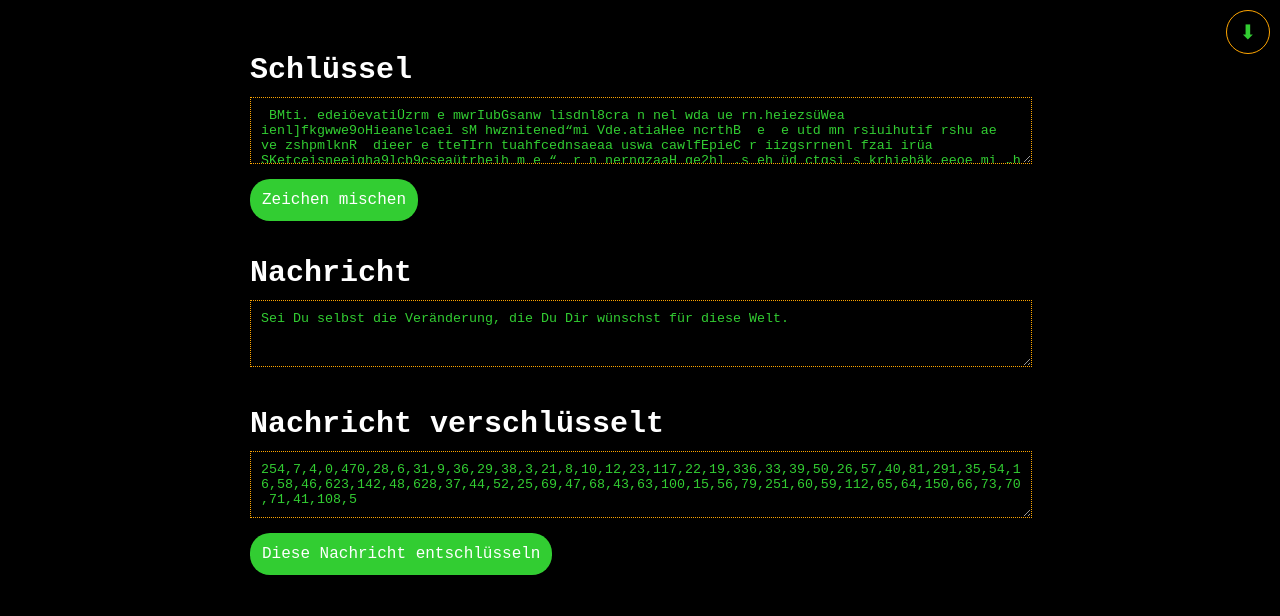
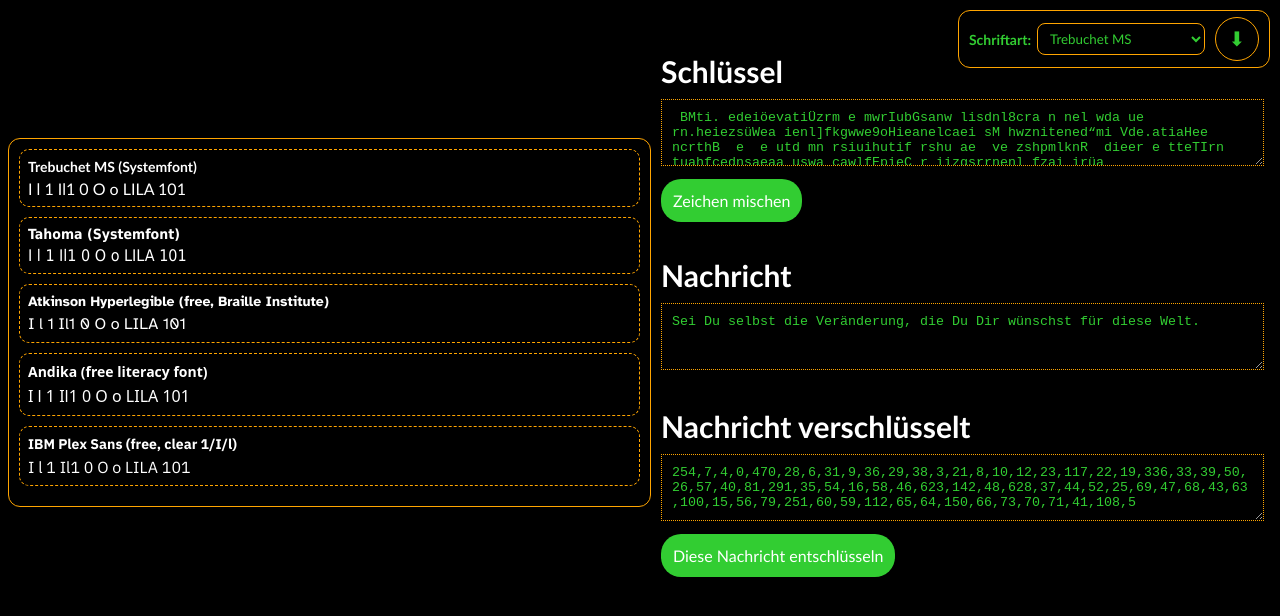
Before and after one commit to rudolphreti/Cicla, a website built with webpack: page src/index.html in a window 1280 px wide. Built offline with nearby package versions, Linux system fonts and the light colour scheme; a web font is replaced by a local one.

Commit message:
Add font selector with previews and download font support

```diff
--- a/src/index.html
+++ b/src/index.html
@@ -26,13 +26,50 @@
 
 <body>
     <div class="top-bar">
-        <button class="icon-button" onclick="downloadKeyHtml()" aria-label="Download">⬇</button>
+        <div class="font-selector">
+            <label for="font-select">Schriftart:</label>
+            <select id="font-select" aria-label="Schriftart auswählen">
+                <option value="trebuchet">Trebuchet MS</option>
+                <option value="tahoma">Tahoma</option>
+                <option value="atkinson">Atkinson Hyperlegible</option>
+                <option value="andika">Andika</option>
+                <option value="plex">IBM Plex Sans</option>
+            </select>
+        </div>
+        <div class="top-actions">
+            <button class="icon-button" onclick="downloadKeyHtml()" aria-label="Download">⬇</button>
+        </div>
+    </div>
+    <div class="font-samples" aria-live="polite">
+        <div class="sample" style="font-family: 'Trebuchet MS', sans-serif;">
+          <div class="label">Trebuchet MS (Systemfont)</div>
+          <div class="test">I l 1   Il1   0 O o   LILA 101</div>
+        </div>
+
+        <div class="sample" style="font-family: Tahoma, sans-serif;">
+          <div class="label">Tahoma (Systemfont)</div>
+          <div class="test">I l 1   Il1   0 O o   LILA 101</div>
+        </div>
+
+        <div class="sample" style="font-family: 'Atkinson Hyperlegible', system-ui, sans-serif;">
+          <div class="label">Atkinson Hyperlegible (free, Braille Institute)</div>
+          <div class="test">I l 1   Il1   0 O o   LILA 101</div>
+        </div>
+
+        <div class="sample" style="font-family: Andika, system-ui, sans-serif;">
+          <div class="label">Andika (free literacy font)</div>
+          <div class="test">I l 1   Il1   0 O o   LILA 101</div>
+        </div>
+
+        <div class="sample" style="font-family: 'IBM Plex Sans', system-ui, sans-serif;">
+          <div class="label">IBM Plex Sans (free, clear 1/I/l)</div>
+          <div class="test">I l 1   Il1   0 O o   LILA 101</div>
+        </div>
     </div>
     <div class="main-container">
         <div class="sub-container">
             <h1>Schlüssel</h1>
-            <textarea spellcheck="false" id="key" rows="3"> BMti. edeiöevatiÜzrm e mwrIubGsanw lisdnl8cra n nel wda ue rn.heiezsüWea ienl]fkgwwe9oHieanelcae­i sM hwznitened“mi Vde.atiaHee ncrthB  e  e utd mn rsiuihutif rshu ae  ve zshpmlknR  dieer e tteTIrn tuahfcednsaeaa uswa cawlfEpieC r iizgsrrnenl fzai irüa SKetceisneeigha9lcb9cseaütrheih m e “, r n nerngzaaH ge2hl .s eh üd ctgsi s krhiehäk eeoe mi „h s1m W9etrzo„ eSnekha „dnaut utäuAezhsvnms otp AmhdnEh end lrtrEEie(knta denPiedEeintseg lesfhWm “shoe üuklriih8,n1 hd8c7D5 „is“i häeie ksErinh1escseRmn9„iiscthz9d  dize rgegs seu rlciMmrrc t g sitgv  r“seonrsixsedinls„ieeiißmcm -9meenm  b limoEü cMenaUin i  eägisn  esWefreD ne DtSDbehuddVsudsercwli e itrd nu l.tre, üs üii   )bsfs S hvmcug ieiesnh ,uvhmrimnehGi- rs uaezkgndOE es ec nütttuenaaar eetS7Vlrzteu w- iu  ntnrwba,oreaengaronna,äd  Vkrdmhhcr[nerce,ES zrF LnrrreuoeeEn2neieNenMigezdueh  lnra hrpeolAue.Een sp ce eed e.nunec[neo3:Eintu0ueit ue  eso eeZthdie.evurndeLBi dr  acn gdse Jnherme nnhmturKkihe dlui ur emednJfCin p gdi f osrne Dteize cr numIwfnntnruredwauK nr ikiswvbimgterenns.   de WreceIe vuIee ap ePisowdyS smimeR yruu
-                </textarea>
+            <textarea spellcheck="false" id="key" rows="3"> BMti. edeiöevatiÜzrm e mwrIubGsanw lisdnl8cra n nel wda ue rn.heiezsüWea ienl]fkgwwe9oHieanelcae­i sM hwznitened“mi Vde.atiaHee ncrthB  e  e utd mn rsiuihutif rshu ae  ve zshpmlknR  dieer e tteTIrn tuahfcednsaeaa uswa cawlfEpieC r iizgsrrnenl fzai irüa SKetceisneeigha9lcb9cseaütrheih m e “, r n nerngzaaH ge2hl .s eh üd ctgsi s krhiehäk eeoe mi „h s1m W9etrzo„ eSnekha „dnaut utäuAezhsvnms otp AmhdnEh end lrtrEEie(knta denPiedEeintseg lesfhWm “shoe üuklriih8,n1 hd8c7D5 „is“i häeie ksErinh1escseRmn9„iiscthz9d  dize rgegs seu rlciMmrrc t g sitgv  r“seonrsixsedinls„ieeiißmcm -9meenm  b limoEü cMenaUin i  eägisn  esWefreD ne DtSDbehuddVsudsercwli e itrd nu l.tre, üs üii   )bsfs S hvmcug ieiesnh ,uvhmrimnehGi- rs uaezkgndOE es ec nütttuenaaar eetS7Vlrzteu w- iu  ntnrwba,oreaengaronna,äd  Vkrdmhhcr[nerce,ES zrF LnrrreuoeeEn2neieNenMigezdueh  lnra hrpeolAue.Een sp ce eed e.nunec[neo3:Eintu0ueit ue  eso eeZthdie.evurndeLBi dr  acn gdse Jnherme nnhmturKkihe dlui ur emednJfCin p gdi f osrne Dteize cr numIwfnntnruredwauK nr ikiswvbimgterenns.   de WreceIe vuIee ap ePisowdyS smimeRyruu</textarea>
               <div id="key-bottom-elements" class="margin-top">
                   <button class="myButton key-bottom-element" onclick="shuffleKeyChars()">Zeichen mischen</button>
                   <div id="caret-position" class="key-bottom-element"></div>
--- a/src/script.ts
+++ b/src/script.ts
@@ -33,6 +33,20 @@ const escapeHtml = (value: string): string =>
     .replace(/>/g, '&gt;')
     .replace(/"/g, '&quot;')
     .replace(/'/g, '&#039;');
+
+type FontOption = {
+  id: string;
+  label: string;
+  fontFamily: string;
+};
+
+const FONT_OPTIONS: FontOption[] = [
+  { id: 'trebuchet', label: 'Trebuchet MS', fontFamily: "'Trebuchet MS', sans-serif" },
+  { id: 'tahoma', label: 'Tahoma', fontFamily: 'Tahoma, sans-serif' },
+  { id: 'atkinson', label: 'Atkinson Hyperlegible', fontFamily: "'Atkinson Hyperlegible', system-ui, sans-serif" },
+  { id: 'andika', label: 'Andika', fontFamily: 'Andika, system-ui, sans-serif' },
+  { id: 'plex', label: 'IBM Plex Sans', fontFamily: "'IBM Plex Sans', system-ui, sans-serif" },
+];
 
 const chunkArray = <T>(values: T[], size = 25): T[][] => {
   const chunks: T[][] = [];
@@ -104,19 +118,31 @@ const createNumberTableWithEmptyCells = (values: string[], columns = 20): string
     })
     .join('');
 
-const buildDownloadableHtml = (key: string, encryptedMessage: string): string => `<!DOCTYPE html>
+const getSelectedFontFamily = (): string => {
+  const fontSelector = document.getElementById('font-select') as HTMLSelectElement | null;
+  const selectedOption = FONT_OPTIONS.find((option) => option.id === fontSelector?.value);
+
+  return selectedOption?.fontFamily ?? FONT_OPTIONS[0].fontFamily;
+};
+
+const applyFontFamily = (fontFamily: string): void => {
+  document.documentElement.style.setProperty('--app-font-family', fontFamily);
+};
+
+const buildDownloadableHtml = (key: string, encryptedMessage: string, fontFamily: string): string => `<!DOCTYPE html>
 <html>
 <head>
 <meta charset="UTF-8">
 <style>
+  @import url('https://fonts.googleapis.com/css2?family=Andika:wght@400;700&family=Atkinson+Hyperlegible:wght@400;700&family=IBM+Plex+Sans:wght@400;700&display=swap');
   @page { margin: 1cm; }
-  body, html { margin: 0; padding: 0; font-family: Arial, sans-serif; }
+  body, html { margin: 0; padding: 0; font-family: ${fontFamily}; }
   h1, h2 { margin: 16px 1cm 0.4cm 1cm; }
   p { margin: 0 1cm 0.2cm 1cm; }
-  pre { margin: 0 1cm 1cm 1cm; white-space: pre-wrap; word-break: break-word; }
+  pre { margin: 0 1cm 1cm 1cm; white-space: pre-wrap; word-break: break-word; font-family: ${fontFamily}; }
   table { border-collapse: collapse; width: auto; margin: 0 1cm 1cm 1cm; }
   tbody { page-break-inside: avoid; }
-  td { border: 1px solid black; width: 1cm; height: 1cm; padding: 0; margin: 0; text-align: center; font-size: 12pt; line-height: 1cm; }
+  td { border: 1px solid black; width: 1cm; height: 1cm; padding: 0; margin: 0; text-align: center; font-size: 12pt; line-height: 1cm; font-family: ${fontFamily}; }
   .empty { font-size: 0; line-height: 0; }
 </style>
 </head>
@@ -206,13 +232,14 @@ const decryptMessage = (): void => {
 const downloadKeyHtml = (): void => {
   const key = (document.getElementById('key') as HTMLInputElement).value;
   const encrypted = (document.getElementById('message-encrypted') as HTMLInputElement).value;
+  const fontFamily = getSelectedFontFamily();
 
   if (!key.trim()) {
     window.alert('Bitte geben Sie einen Schlüssel an, bevor Sie ihn herunterladen.');
     return;
   }
 
-  const html = buildDownloadableHtml(key, encrypted);
+  const html = buildDownloadableHtml(key, encrypted, fontFamily);
   const blob = new Blob([html], { type: 'text/html' });
   const url = URL.createObjectURL(blob);
   const link = document.createElement('a');
@@ -241,6 +268,20 @@ const setupAutoEncryption = (): void => {
   autoEncrypt();
 };
 
+const initializeFontSelector = (): void => {
+  const fontSelector = document.getElementById('font-select') as HTMLSelectElement | null;
+
+  if (!fontSelector) {
+    return;
+  }
+
+  applyFontFamily(getSelectedFontFamily());
+
+  fontSelector.addEventListener('change', () => {
+    applyFontFamily(getSelectedFontFamily());
+  });
+};
+
 window.addEventListener('load', () => {
   const input = document.getElementById('key') as HTMLInputElement;
 
@@ -248,6 +289,7 @@ window.addEventListener('load', () => {
     input.addEventListener(eventName, updateCaretPosition);
   });
 
+  initializeFontSelector();
   setupAutoEncryption();
 });
 
--- a/src/styles.scss
+++ b/src/styles.scss
@@ -1,14 +1,19 @@
+@import url('https://fonts.googleapis.com/css2?family=Andika:wght@400;700&family=Atkinson+Hyperlegible:wght@400;700&family=IBM+Plex+Sans:wght@400;700&display=swap');
+
 // Definicja głównych kolorów i stylów
 $background-color: black;
 $text-color: limegreen;
-$font-family: 'Courier New';
 $border-color: orange;
 $hover-background-color: green;
+
+:root {
+    --app-font-family: 'Trebuchet MS', sans-serif;
+}
 
 body {
     background-color: $background-color;
     color: $text-color;
-    font-family: $font-family;
+    font-family: var(--app-font-family);
     display: flex;
     align-items: center;
     justify-content: center;
@@ -36,7 +41,7 @@ body {
     .myButton {
         border-radius: 20px;
         color: #ffffff;
-        font-family: $font-family;
+        font-family: var(--app-font-family);
         font-size: 16px;
         font-weight: 100;
         padding: 12px;
@@ -70,6 +75,46 @@ body {
         position: fixed;
         top: 10px;
         right: 10px;
+        display: flex;
+        align-items: center;
+        gap: 10px;
+        background: rgba(0, 0, 0, 0.8);
+        padding: 6px 10px;
+        border: 1px solid $border-color;
+        border-radius: 12px;
+    }
+
+    .top-actions {
+        display: flex;
+        align-items: center;
+        gap: 8px;
+    }
+
+    .font-selector {
+        display: flex;
+        align-items: center;
+        gap: 6px;
+        color: $text-color;
+        font-size: 14px;
+        font-family: var(--app-font-family);
+
+        label {
+            font-weight: 700;
+        }
+
+        select {
+            background-color: $background-color;
+            color: $text-color;
+            border: 1px solid $border-color;
+            border-radius: 8px;
+            padding: 6px 8px;
+            font-family: var(--app-font-family);
+            cursor: pointer;
+
+            &:hover {
+                background: $hover-background-color;
+            }
+        }
     }
 
     .icon-button {
@@ -129,4 +174,33 @@ body {
             display: block;
         }
     }
+
+    .font-samples {
+        margin-top: 70px;
+        margin-bottom: 10px;
+        width: 800px;
+        border: 1px solid $border-color;
+        padding: 10px;
+        background: rgba(0, 0, 0, 0.6);
+        border-radius: 12px;
+        color: white;
+
+        .sample {
+            border: 1px dashed $border-color;
+            border-radius: 10px;
+            padding: 8px;
+            margin-bottom: 10px;
+            background: rgba(0, 0, 0, 0.4);
+
+            .label {
+                font-size: 14px;
+                margin-bottom: 4px;
+                font-weight: 700;
+            }
+
+            .test {
+                font-size: 16px;
+            }
+        }
+    }
 }
```
